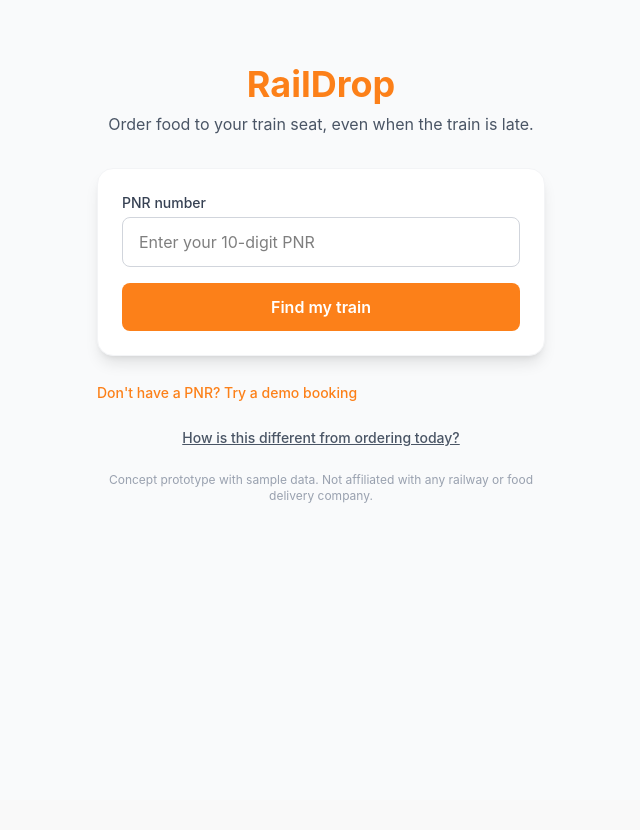
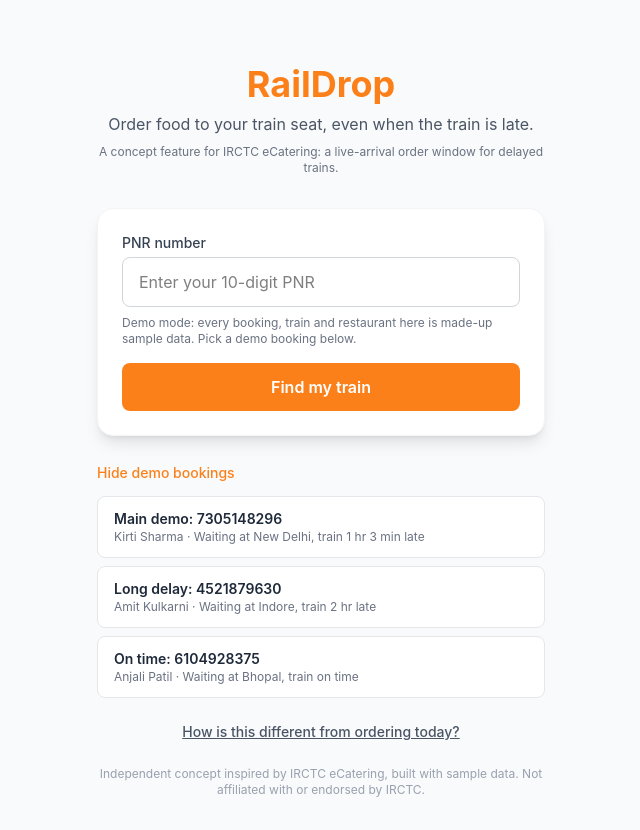
Before and after one commit to kirtiv-CANADA/raildrop, a React (Vite) app: page / in a window 1280 px wide. Shown: the whole page, without its empty margins (319-959 px from the left). Before the commit the page ends 800 px from the top, so only its background shows below. Built offline with nearby package versions, Linux system fonts and the light colour scheme.

Commit message:
Show demo bookings by default

```diff
--- a/src/data.js
+++ b/src/data.js
@@ -79,7 +79,7 @@
     seat: 41,
     berth: 'Lower',
     boardingCode: 'NDLS',
-    destinationCode: 'BHS',
+    destinationCode: 'BPL',
     currentDelayMins: 63,
     nowTime: '20:00',
     title: 'Main demo',
--- a/src/screens/Home.jsx
+++ b/src/screens/Home.jsx
@@ -5,7 +5,7 @@
   const [pnr, setPnr] = useState('');
   const [error, setError] = useState('');
   const [loading, setLoading] = useState(false);
-  const [showDemo, setShowDemo] = useState(false);
+  const [showDemo, setShowDemo] = useState(true);
 
   const handleSubmit = (e) => {
     e.preventDefault();
@@ -23,7 +23,7 @@
       setLoading(false);
 
       if (!journey) {
-        setError("We couldn't find a booking for this PNR. Try one of the demo bookings below.");
+        setError("This is a demo with made-up data. Please pick one of the demo bookings below.");
         return;
       }
       onFound(journey);
@@ -37,6 +37,9 @@
         <p className="text-gray-600 text-center mt-2">
           Order food to your train seat, even when the train is late.
         </p>
+        <p className="text-xs text-gray-500 text-center mt-2">
+          A concept feature for IRCTC eCatering: a live-arrival order window for delayed trains.
+        </p>
 
         <form onSubmit={handleSubmit} className="bg-white rounded-2xl shadow-lg border border-gray-100 p-6 mt-8">
           <label className="block text-sm font-medium text-gray-700 mb-1">PNR number</label>
@@ -49,6 +52,9 @@
             placeholder="Enter your 10-digit PNR"
             className="w-full px-4 py-3 border border-gray-300 rounded-lg outline-none focus:ring-2 focus:ring-[#FC8019]"
           />
+          <p className="text-xs text-gray-500 mt-2">
+            Demo mode: every booking, train and restaurant here is made-up sample data. Pick a demo booking below.
+          </p>
           {error && <p className="text-sm text-red-500 mt-2">{error}</p>}
 
           <button
@@ -104,7 +110,7 @@
         </button>
 
         <p className="text-xs text-gray-400 text-center mt-6">
-          Concept prototype with sample data. Not affiliated with any railway or food delivery company.
+          Independent concept inspired by IRCTC eCatering, built with sample data. Not affiliated with or endorsed by IRCTC.
         </p>
       </div>
     </div>
```
Also changed, not shown: images/raildrop-thumbnail.png (added), 1 other file (tests, documents, lock files or other folders).
